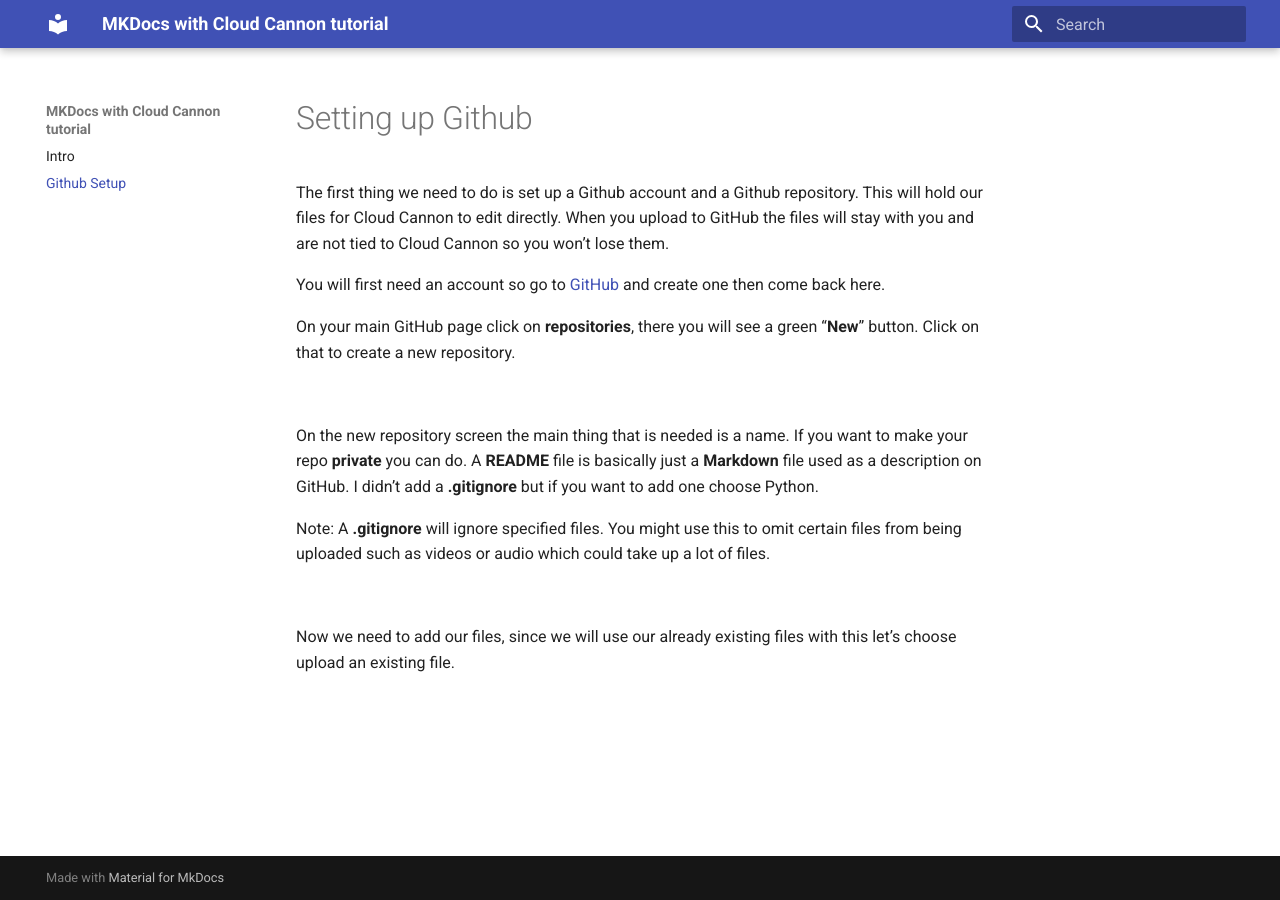
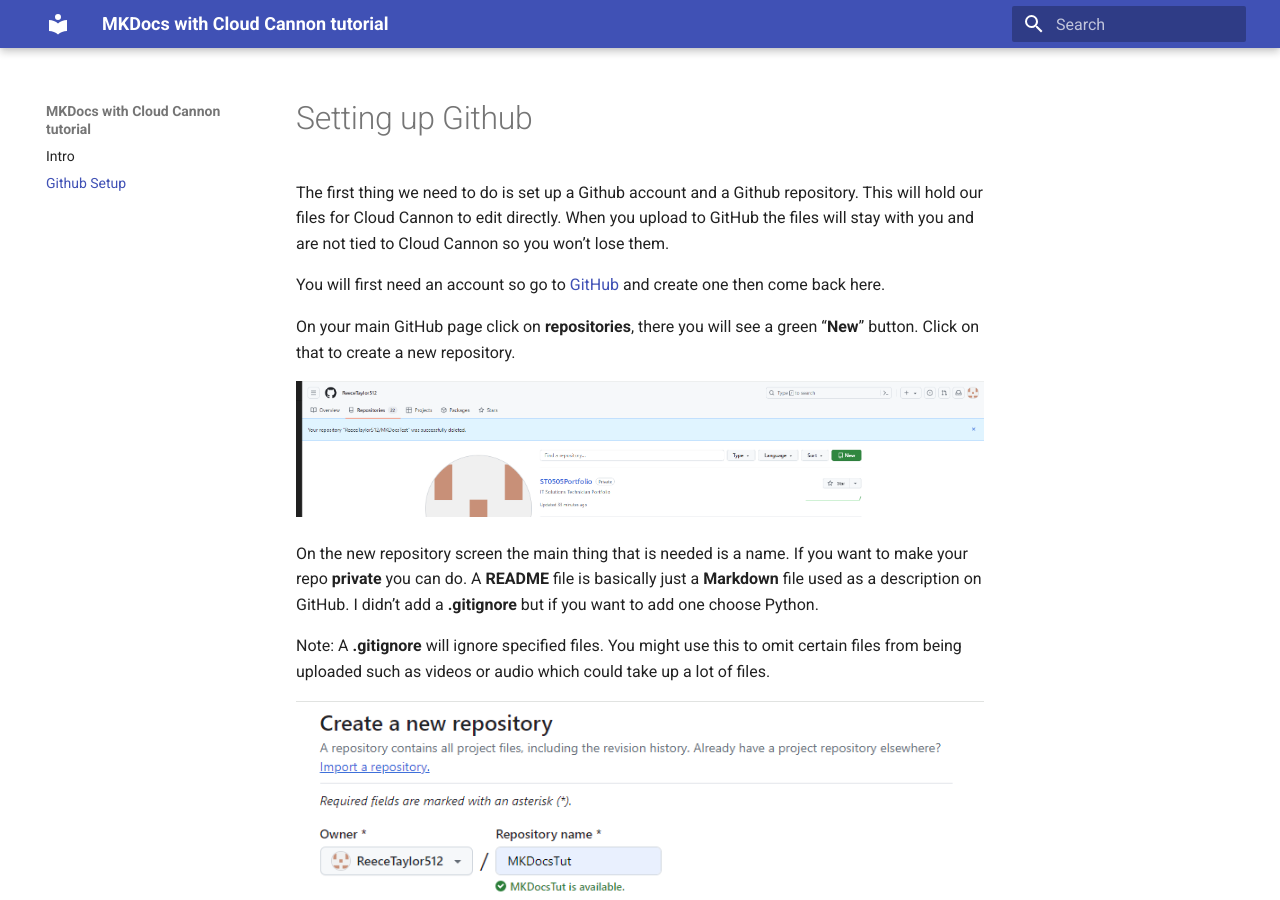
Before and after one commit to ReeceTaylor512/MKDocsTut, an MkDocs documentation site: the page built from docs/github-setup.md, in a window 1280 px wide and 900 px high. Built offline with MkDocs 1.6.1 and Material for MkDocs 9.7.7, drawn with Linux system fonts in a browser that asks for light colours.

Commit message:
Updated 1 file via CloudCannon.

```diff
--- a/docs/github-setup.md
+++ b/docs/github-setup.md
@@ -6,16 +6,16 @@ You will first need an account so go to <a href="https://github.com/" title="Git
 
 On your main GitHub page click on **repositories**, there you will see a green "**New**" button. Click on that to create a new repository.
 
-![](/uploads/reposcreen.png)
+![](/img/reposcreen.png)
 
 On the new repository screen the main thing that is needed is a name. If you want to make your repo **private** you can do. A **README** file is basically just a **Markdown** file used as a description on GitHub. I didn't add a **.gitignore** but if you want to add one choose Python.
 
 Note: A **.gitignore** will ignore specified files. You might use this to omit certain files from being uploaded such as videos or audio which could take up a lot of files.
 
-![](/uploads/newrepo.png)
+![](/img/newrepo.png)
 
 Now we need to add our files, since we will use our already existing files with this let's choose upload an existing file.
 
-![](/uploads/reposcreennofiles-1.png)
+![](/img/reposcreennofiles-1.png)
 
-![](/uploads/fileupload.png)
+![](/img/fileupload.png)
```
